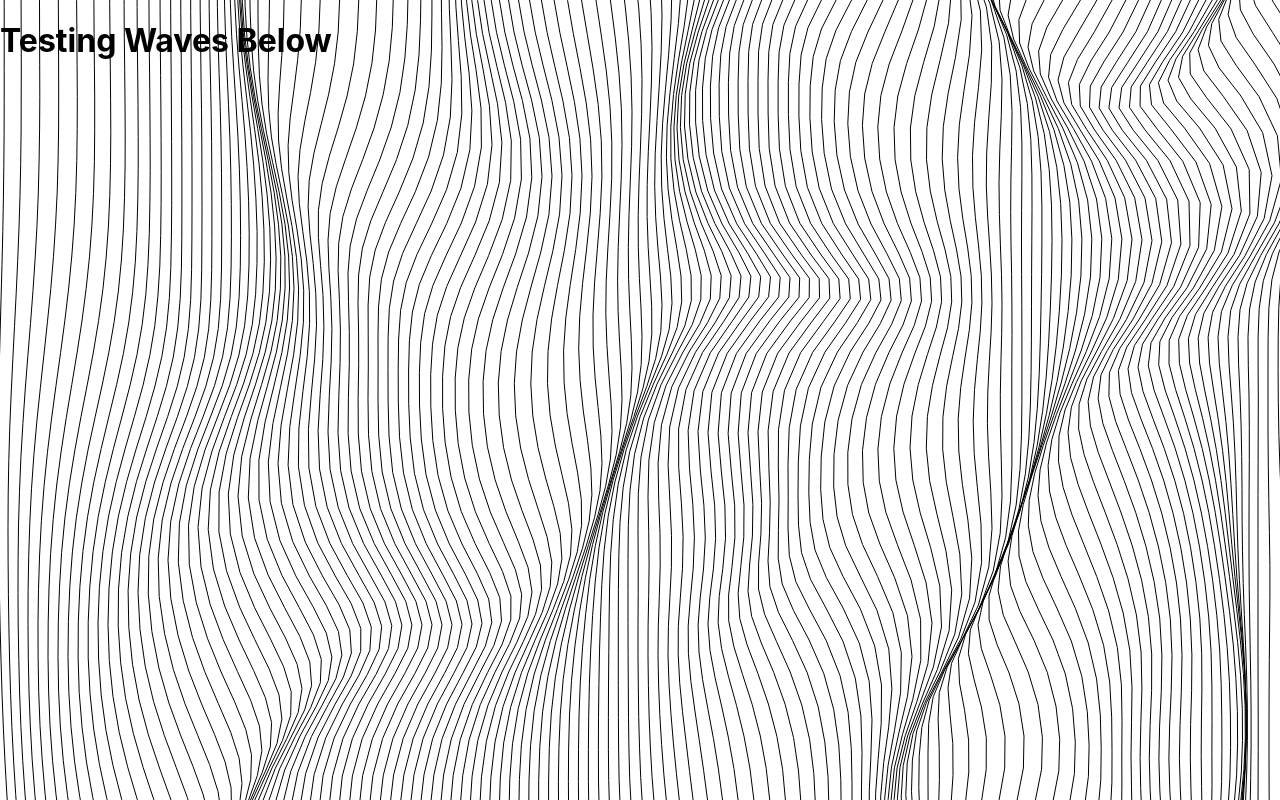
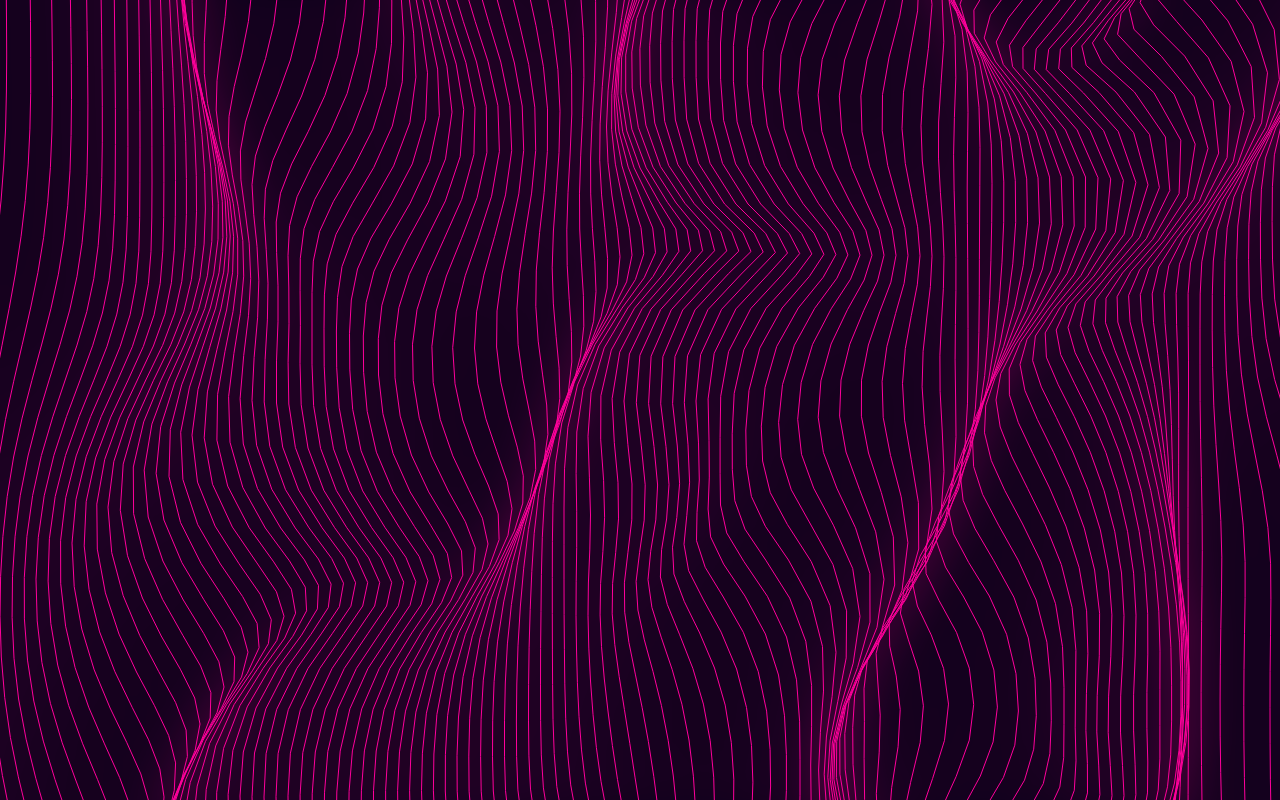
Before and after one commit to MaddoMakishimu/waves-rebuild, a React (Create React App) app: page / in a window 1280 px wide. Built offline with nearby package versions, Linux system fonts and the light colour scheme.

Commit message:
Cleaned up CSS, set fallback background

```diff
--- a/src/App.js
+++ b/src/App.js
@@ -7,7 +7,19 @@ function App() {
   return (
     <div className="App">
       <h1>Testing Waves Below</h1>
-      <Waves />
+      <Waves
+        lineColor="#ff009b"
+        backgroundColor="rgba(11, 2, 25, 1)"
+        waveSpeedX={0.02}
+        waveSpeedY={0.01}
+        waveAmpX={40}
+        waveAmpY={20}
+        friction={0.9}
+        tension={0.01}
+        maxCursorMove={120}
+        xGap={12}
+        yGap={36}
+      />
     </div>
   );
 }
--- a/src/components/Waves/Waves.css
+++ b/src/components/Waves/Waves.css
@@ -0,0 +1,17 @@
+.waves {
+  position: absolute;
+  top: 0;
+  left: 0;
+  margin: 0;
+  padding: 0;
+  width: 100%;
+  height: 100%;
+  overflow: hidden;
+  background-color: rgba(11, 2, 25, 1);
+}
+
+.waves-canvas {
+  display: block;
+  width: 100%;
+  height: 100%;
+}
--- a/src/components/Waves/Waves.jsx
+++ b/src/components/Waves/Waves.jsx
@@ -176,6 +176,8 @@ const Waves = ({
       ctx.clearRect(0, 0, width, height);
       ctx.beginPath();
       ctx.strokeStyle = configRef.current.lineColor;
+      ctx.shadowColor = configRef.current.lineColor;
+        ctx.shadowBlur = 40;
       linesRef.current.forEach((points) => {
         let p1 = moved(points[0], false);
         ctx.moveTo(p1.x, p1.y);
```
Also changed, not shown: src/components/Waves/Waves_backup.css (added).
